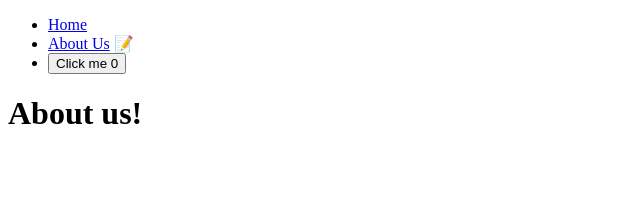
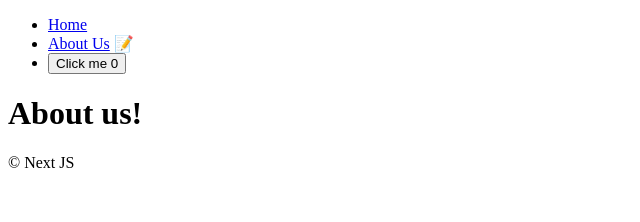
Before and after one commit to bokyum/nextjs-basic, a Next.js app: page /about-us in a window 1280 px wide. Shown: the top 222 px of the page, without its empty margins (0-640 px from the left). Built offline with nearby package versions, Linux system fonts and the light colour scheme.

Commit message:
Page & Layout

```diff
--- /dev/null
+++ b/app/about-us/layout.tsx
@@ -0,0 +1,10 @@
+import React from "react";
+
+export default function layout({ children }: { children: React.ReactNode }) {
+  return (
+    <div>
+      {children}
+      &copy; Next JS
+    </div>
+  );
+}
--- a/app/about-us/page.tsx
+++ b/app/about-us/page.tsx
@@ -3,7 +3,6 @@ import Navigation from "../../components/navigation";
 export default function AboutUs() {
   return (
     <div>
-      <Navigation />
       <h1>About us!</h1>
     </div>
   );
--- a/app/layout.tsx
+++ b/app/layout.tsx
@@ -1,16 +1,17 @@
+import Navigation from "../components/navigation";
+
 export const metadata = {
   title: "Next.js",
   description: "Generated by Next.js",
 };
 
-export default function RootLayout({
-  children,
-}: {
-  children: React.ReactNode;
-}) {
+export default function Layout({ children }: { children: React.ReactNode }) {
   return (
     <html lang="en">
-      <body>{children}</body>
+      <body>
+        <Navigation />
+        {children}
+      </body>
     </html>
   );
 }
--- a/app/not-found.tsx
+++ b/app/not-found.tsx
@@ -1,4 +1,5 @@
 import Navigation from "../components/navigation";
+import React from "react";
 
 export default function NotFound() {
   return (
--- a/app/page.tsx
+++ b/app/page.tsx
@@ -3,7 +3,6 @@ import Navigation from "../components/navigation";
 export default function Page() {
   return (
     <div>
-      <Navigation />
       <h1>Hello NextJ!</h1>
     </div>
   );
```
